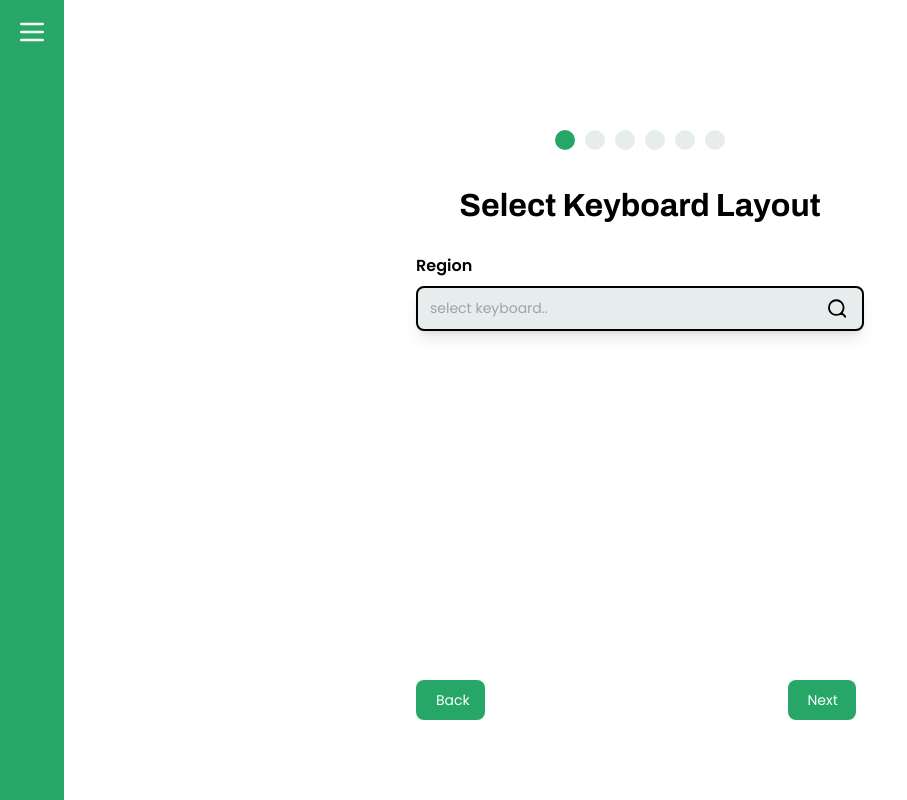
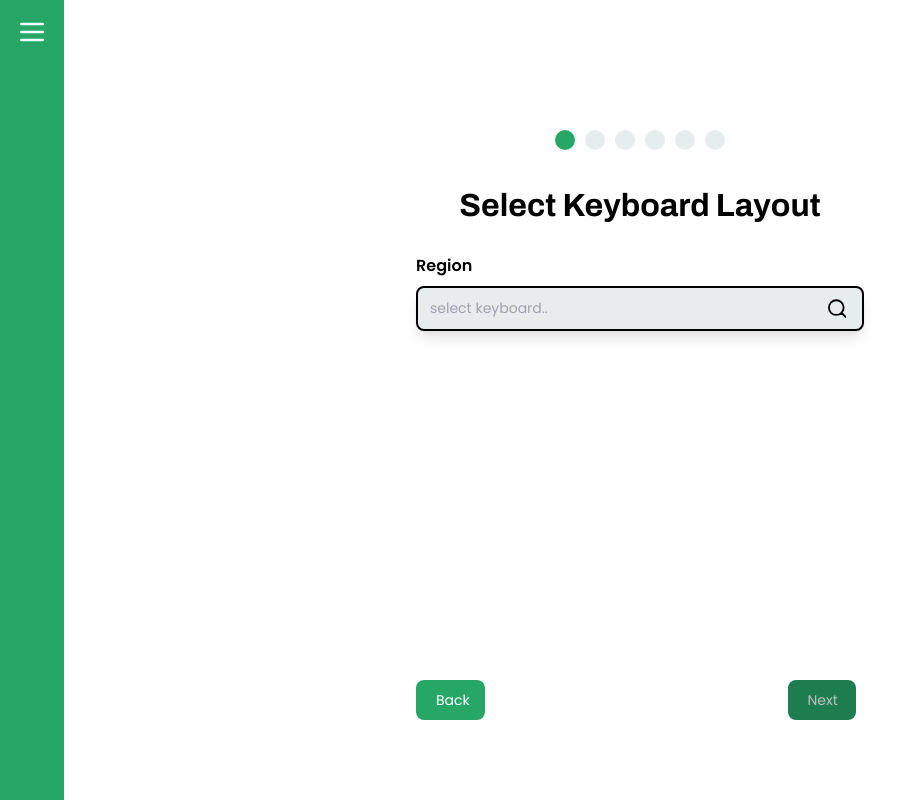
Before and after one commit to tealinuxos/tealinux-installer, a SvelteKit app: page /installation/keyboard in a window 1280 px wide. Shown: the whole page, without its empty margins (0-907 px from the left). Built offline with nearby package versions, Linux system fonts and the light colour scheme.

Commit message:
add disable

```diff
--- a/src/routes/installation/keyboard/+page.svelte
+++ b/src/routes/installation/keyboard/+page.svelte
@@ -51,13 +51,13 @@
 <Sidebar />
 <section class="flex flex-col items-center justify-center h-[85dvh]">
 	<header class="flex items-center justify-center w-full gap-[10px]">
-        <div class="w-[20px] h-[20px] bg-greenTealinux rounded-full"></div>
+		<div class="w-[20px] h-[20px] bg-greenTealinux rounded-full"></div>
 		<div class="w-[20px] h-[20px] bg-grayTealinux rounded-full"></div>
 		<div class="w-[20px] h-[20px] bg-grayTealinux rounded-full"></div>
 		<div class="w-[20px] h-[20px] bg-grayTealinux rounded-full"></div>
 		<div class="w-[20px] h-[20px] bg-grayTealinux rounded-full"></div>
 		<div class="w-[20px] h-[20px] bg-grayTealinux rounded-full"></div>
-    </header>
+	</header>
 	<form class="text-center w-[50dvw] p-8 rounded-md min-h-[50dvh]">
 		<div>
 			<h1 class="text-center mb-6 font-bold text-[32px] font-archivo">Select Keyboard Layout</h1>
@@ -150,7 +150,9 @@
 					>
 					<a
 						href="/installation/timezone"
-						class="text-white cursor-pointer bg-greenTealinux focus:ring-4 focus:ring-gray-900 font-medium rounded-lg text-sm px-5 py-2.5 me-2 mb-2 focus:outline-none"
+						class="text-white bg-greenTealinux {selectedKeyboards
+							? ''
+							: ' brightness-75 pointer-events-none'}  focus:ring-4 focus:ring-gray-900 font-medium rounded-lg text-sm px-5 py-2.5 me-2 mb-2 focus:outline-none"
 						>Next</a
 					>
 				</div>
```
